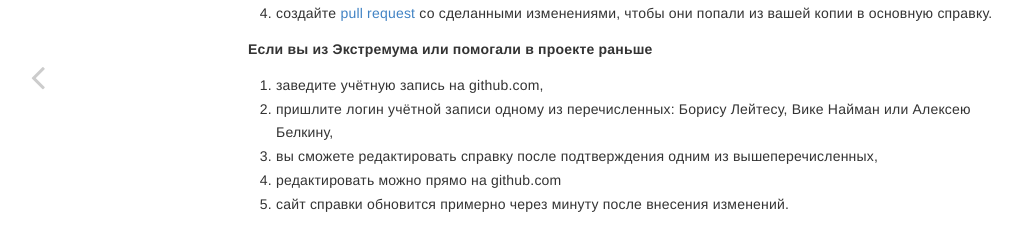
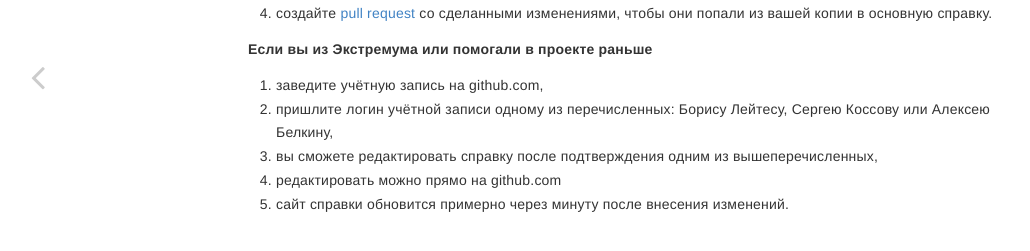
Before and after one commit to extremum-search-and-rescue/help.gis, a Jekyll site: the page built from _pages/contribute.md, in a window 1280 px wide. Shown: the part 423-674 px from the top of the page, without its empty margins (7-1037 px from the left). Built offline with Jekyll 4.4.1, drawn with Linux system fonts in a browser that asks for light colours.

Commit message:
Update contacts

```diff
--- a/_pages/contribute.md
+++ b/_pages/contribute.md
@@ -17,7 +17,7 @@ layout: post
 
 **Если вы из Экстремума или помогали в проекте раньше**
 1. заведите учётную запись на github.com,
-2. пришлите логин учётной записи одному из перечисленных: Борису Лейтесу, Вике Найман или Алексею Белкину,
+2. пришлите логин учётной записи одному из перечисленных: Борису Лейтесу, Cергею Коссову или Алексею Белкину,
 3. вы сможете редактировать справку после подтверждения одним из вышеперечисленных,
 4. редактировать можно прямо на github.com
 5. сайт справки обновится примерно через минуту после внесения изменений.
```
